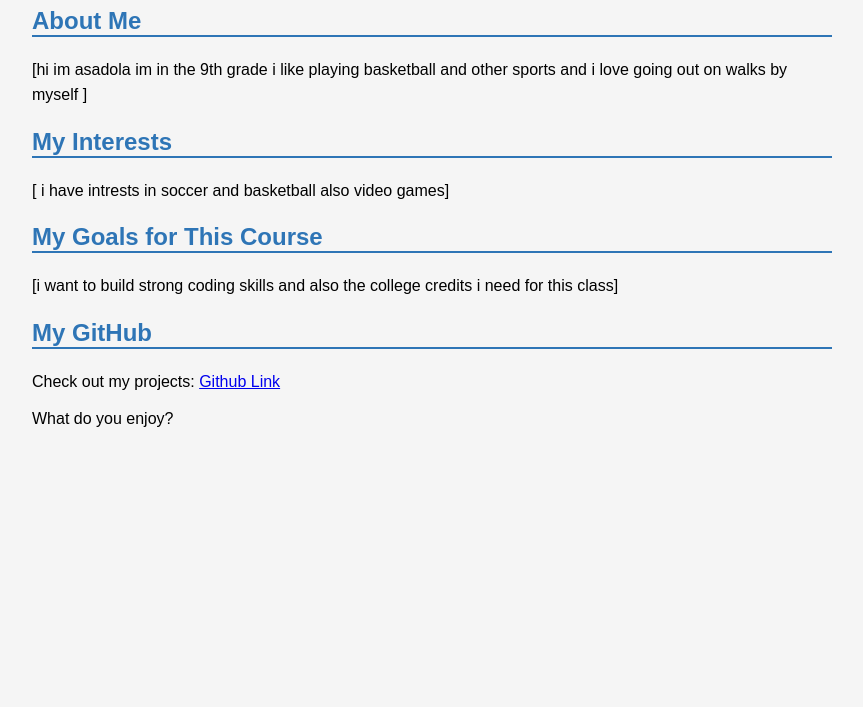
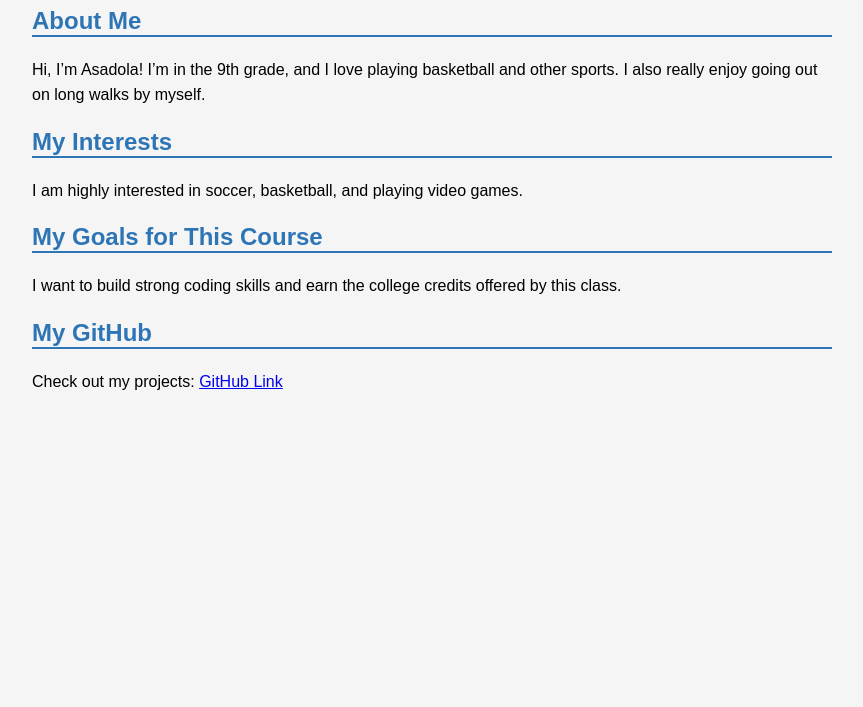
Before and after one commit to asadola109/my-first-site, a plain HTML site: page index.html in a window 1280 px wide. Shown: the part 93-800 px from the top of the page, without its empty margins (208-1071 px from the left). Drawn offline with Linux system fonts and the light colour scheme.

Commit message:
i gave a summary on my intrests and goals for this course

```diff
--- a/index.html
+++ b/index.html
@@ -13,23 +13,20 @@
     </style>
   </head>
   <body>
-    <h1>Hi, I'm Asadola!</h1>
+    <h1>Welcome to My Website!</h1>
 
     <h2>About Me</h2>
-    <p>[hi im asadola im in the 9th grade i like playing basketball and other sports and i love going
-      out on walks by myself ]</p>
+    <p>Hi, I’m Asadola! I’m in the 9th grade, and I love playing basketball and other sports. I also really enjoy going out on long walks by myself.</p>
 
     <h2>My Interests</h2>
-    <p>[ i have intrests in soccer and basketball also video games]</p>
+    <p>I am highly interested in soccer, basketball, and playing video games.</p>
 
     <h2>My Goals for This Course</h2>
-    <p>[i want to build strong coding skills and also the college credits i need for
-      this class]</p>
+    <p>I want to build strong coding skills and earn the college credits offered by this class.</p>
 
     <h2>My GitHub</h2>
     <p>Check out my projects:
-      <a href="https://github.com/asadola109">Github Link</a>
+      <a href="https://github.com/asadola109">GitHub Link</a>
     </p>
   </body>
 </html>
-What do you enjoy?
```
